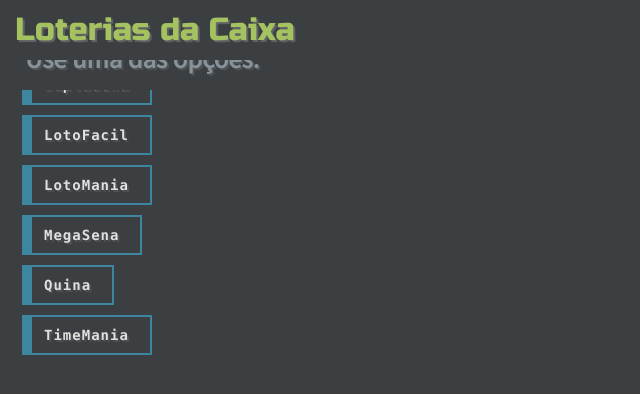
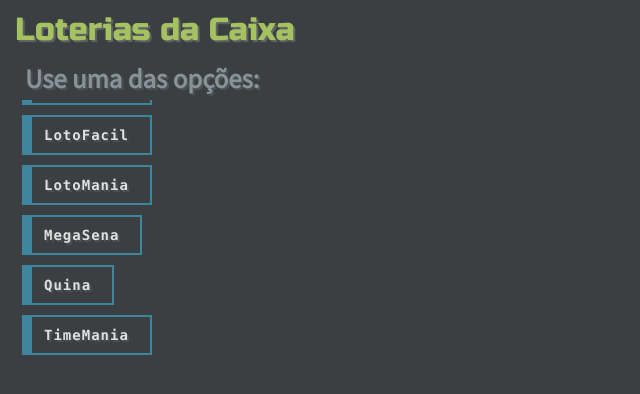
Before and after one commit to sergiocabral/App.Loto, a PHP site: page / in a window 1280 px wide. Shown: the top 394 px of the page, without its empty margins (0-640 px from the left). Run offline with PHP 8.4, Linux system fonts and the light colour scheme; some web fonts are replaced.

Commit message:
Melhoria de layout 3.

```diff
--- a/style.css
+++ b/style.css
@@ -98,8 +98,8 @@ h1 {
 
 h2 {
     z-index: 2;
-    top: 40px;
-    height: 50px;
+    top: 60px;
+    height: 40px;
     padding: 0 25px;
 }
 
```
